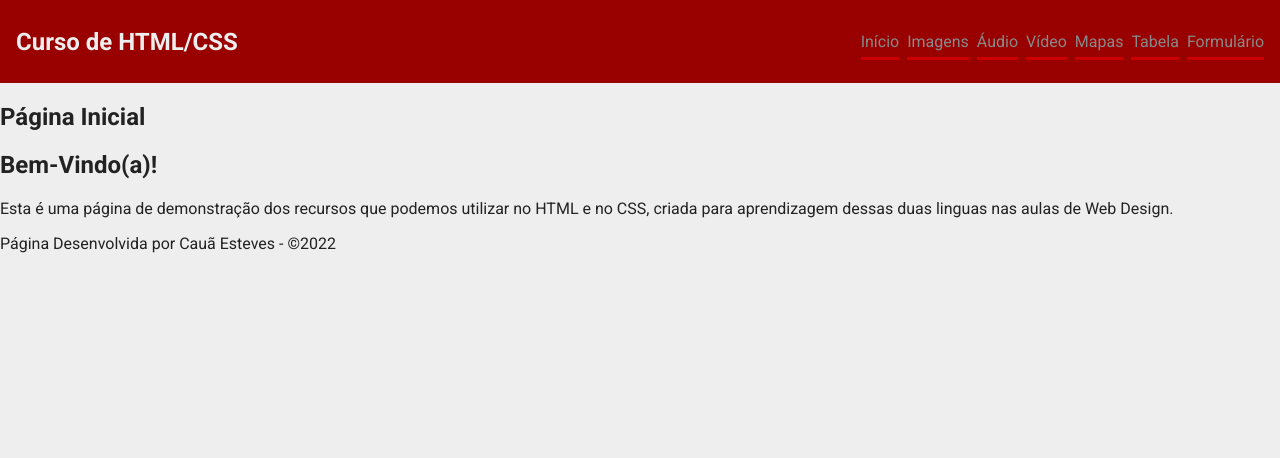
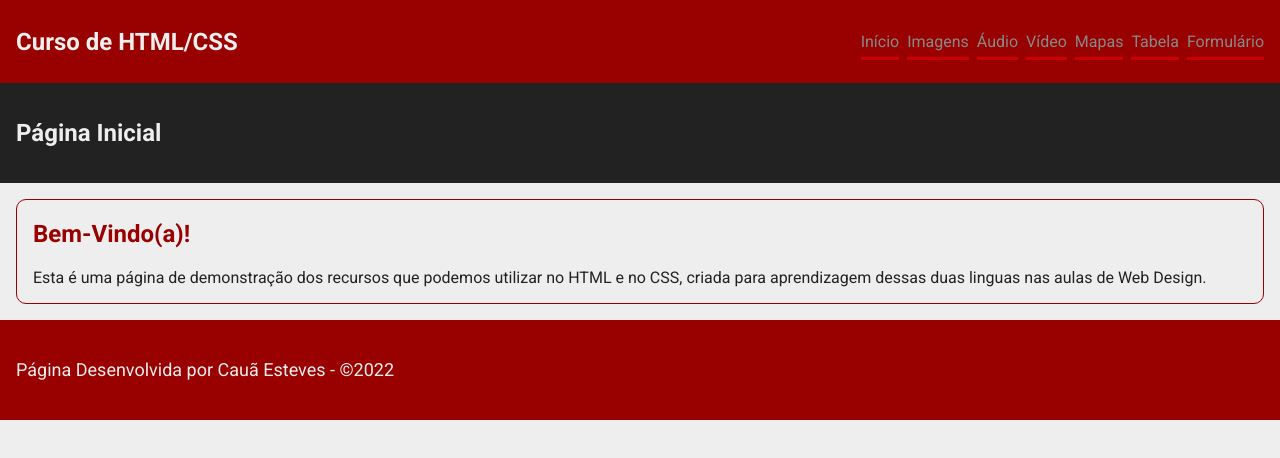
Before and after one commit to nuncamexa/recursos, a plain HTML site: page index.html in a window 1280 px wide. Drawn offline with Linux system fonts and the light colour scheme.

Commit message:
Finalização index

```diff
--- a/index.html
+++ b/index.html
@@ -27,17 +27,17 @@
     </header>
     <main>
         <section>
-            <header class="titulo">
-                <h1>Página Inicial</h1>
+            <header class="area-titulo">
+                <h1 class="titulo-1">Página Inicial</h1>
             </header>
-            <article>
-                <h2>Bem-Vindo(a)!</h2>
+            <article class="conteudo">
+                <h2 class="titulo-2">Bem-Vindo(a)!</h2>
                 <p>Esta é uma página de demonstração dos recursos que podemos utilizar no HTML e no CSS, criada para aprendizagem dessas duas linguas nas aulas de Web Design.</p>
             </article>
         </section>
     </main>
-    <footer>
-        <p>Página Desenvolvida por Cauã Esteves - &copy;<script>javascript:document.write(new Date().getFullYear());</script></p>
+    <footer class="rodape">
+        <p class="texto-rodape">Página Desenvolvida por Cauã Esteves - &copy;<script>javascript:document.write(new Date().getFullYear());</script></p>
     </footer>
 </body>
 </html>
--- a/style.css
+++ b/style.css
@@ -56,3 +56,37 @@ nav ul{
     color: var(--cor-links);
     border-bottom: 3px solid var(--cor-links);
 }
+
+.area-titulo{
+    background-color: var(--cor-neutra-escura);
+    padding: 1rem;
+}
+
+.titulo-1{
+    color: var(--cor-neutra-clara);
+}
+
+.titulo-2{
+    color: var(--cor-detalhe-media);
+}
+
+.conteudo{
+    padding-left: 1rem;
+    padding-right: 1rem;
+    border-radius: 10px;
+    border: 1px solid var(--cor-detalhe-media);
+    margin: 1rem;
+}
+
+.rodape{
+    background-color: var(--cor-detalhe-media);
+    color: var(--cor-neutra-clara);
+    height: 100px;
+    display: flex;
+    align-items: center;
+}
+
+.texto-rodape{
+    font-size: 1.125rem;
+    padding: 1rem;
+}
```
